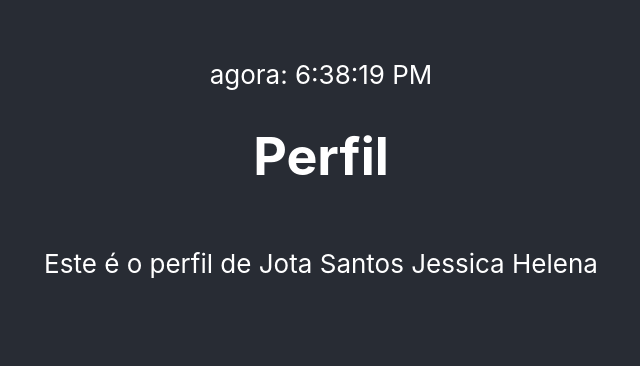
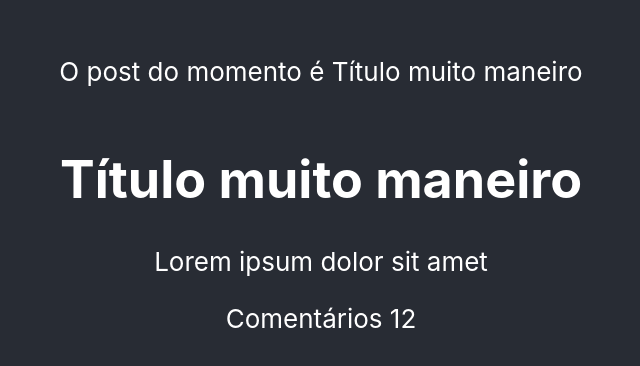
Before and after one commit to JotaPrimo/erjs, a React (Create React App) app: page / in a window 1280 px wide. Shown: the part 218-584 px from the top of the page, without its empty margins (319-959 px from the left). Built offline with nearby package versions, Linux system fonts and the light colour scheme.

Commit message:
2.15. Como funcionam as props dentro do React

```diff
--- a/src/App.tsx
+++ b/src/App.tsx
@@ -1,15 +1,27 @@
+import { useEffect, useState } from 'react';
 import './App.css';
-import Clock from './Clock';
-import Person from './Person';
+import Post from './components/Post';
+import Sidebar from './components/Sidebar';
 
 
-// isto é um componente : uma função que retorna html
+// trabalhando com props
+// enviando props com expressoes js
 function App() {
+
+  // criar um state post
+  // toda vez que uma prop tem seu state alterado, o componente re-redenderiza
+  // por isso que quando se usar o set parta alterar o state post,  que é uma prop de post
+  // ele re-renderiza
+  const [post, setPost] = useState({
+    title: 'Título muito maneiro',
+    content: 'Lorem ipsum dolor sit amet'
+  })
+
   return (
     <div className="App">
       <header className="App-header">
-        <Clock />
-        <Person />
+        <Sidebar post={post} />
+        <Post post={post} totalComments={12}/>
       </header>
     </div>
   );
--- /dev/null
+++ b/src/components/Post.tsx
@@ -0,0 +1,23 @@
+export type PostObject = {
+    title: string,
+    content: string
+}
+
+interface PostProps {
+    post: PostObject,
+    totalComments?: number
+}
+
+export default function Post(props: PostProps) {
+
+    return (
+        <div>
+            <h1>{props.post.title}</h1>
+            <p>{props.post.content}</p>
+
+
+            <span>Comentários {props.totalComments}</span>
+
+        </div>
+    )
+}
--- /dev/null
+++ b/src/components/Sidebar.tsx
@@ -0,0 +1,11 @@
+import { PostObject } from "./Post"
+
+interface SidebarProps {
+    post: PostObject
+}
+
+export default function Sidebar(props: SidebarProps) {
+    return <div>
+       <p>O post do momento é {props.post.title}</p>
+    </div>
+}
```
Also changed, not shown: src/components/Clock.tsx (renamed from src/Clock.tsx), src/components/HelloWorld.tsx (renamed from src/HelloWorld.tsx).
